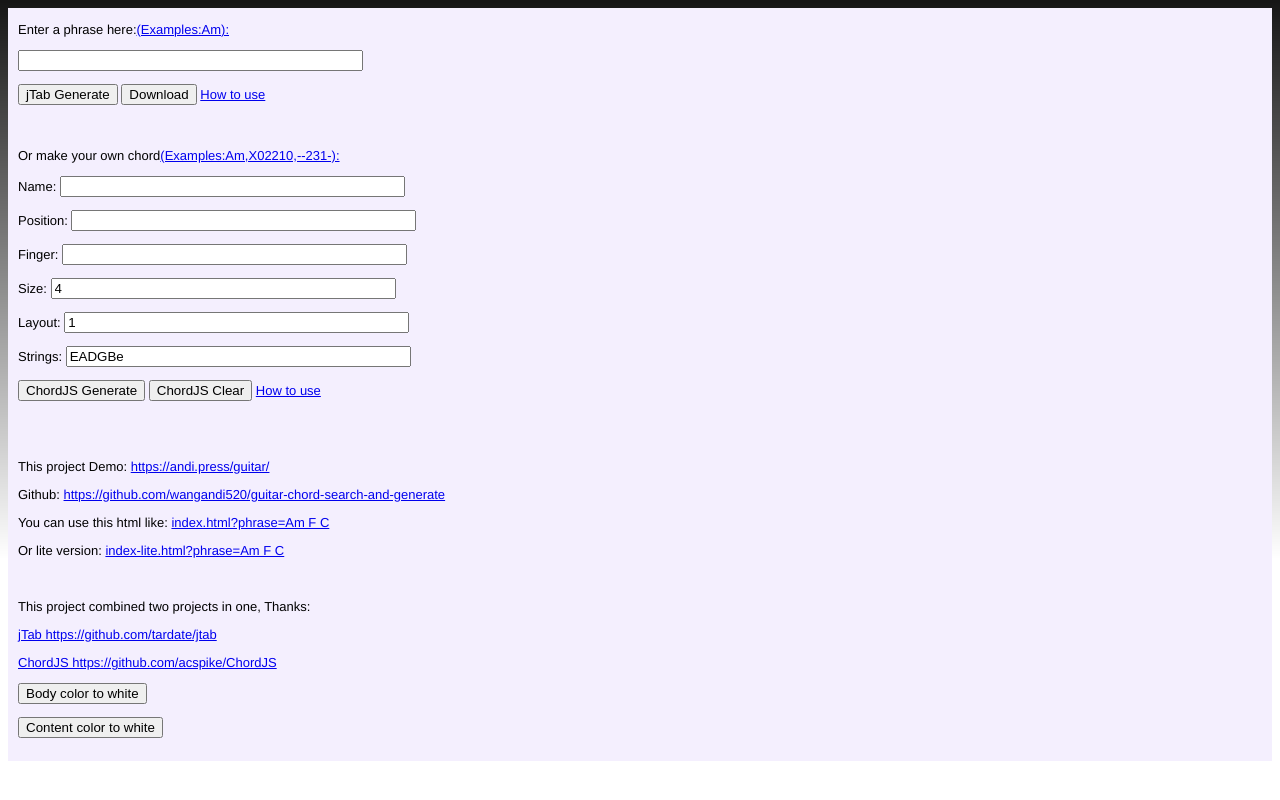
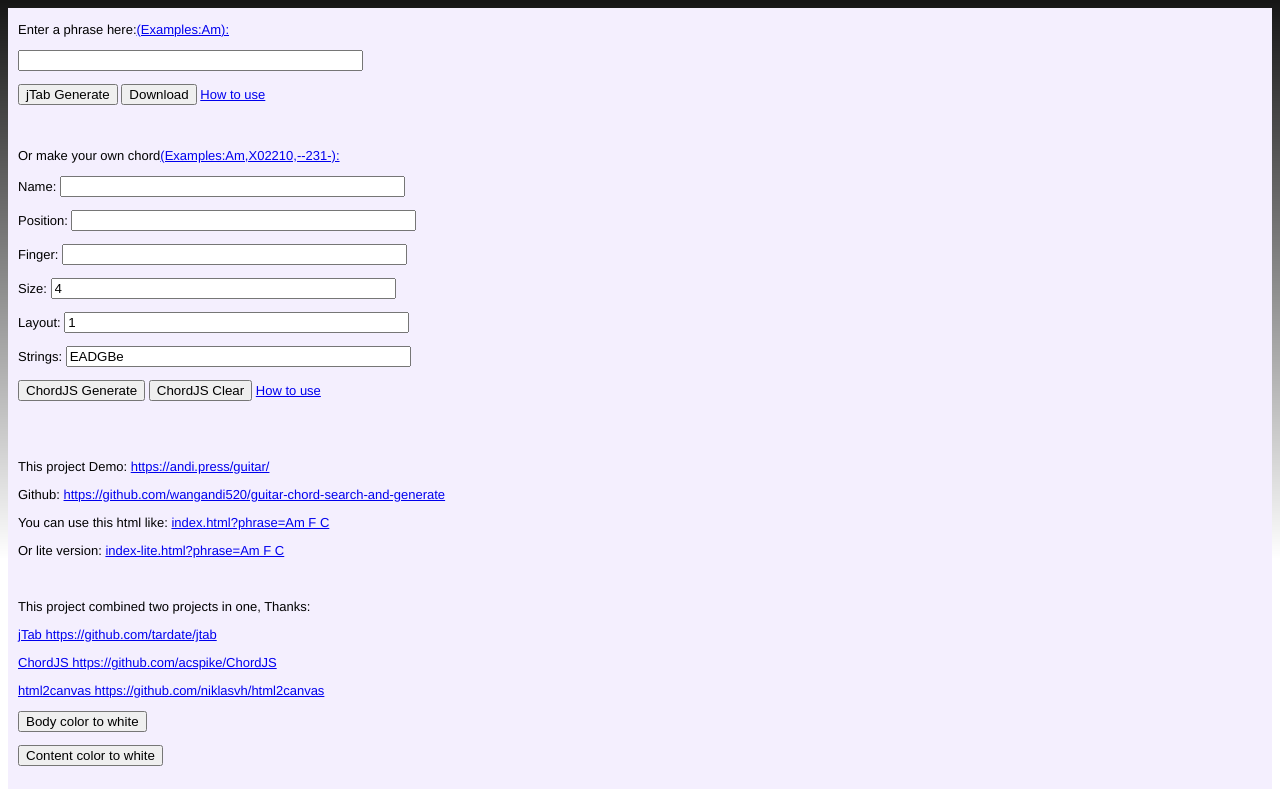
Before and after one commit to wangandi520/GuitarChordSearchAndGenerate, a plain HTML site: page index.html in a window 1280 px wide. Drawn offline with Linux system fonts and the light colour scheme.

Commit message:
udpate readme
udpate readme

```diff
--- a/index.html
+++ b/index.html
@@ -157,7 +157,7 @@
       <p>This project combined two projects in one, Thanks: </p>
       <p><a href="https://github.com/tardate/jtab">jTab https://github.com/tardate/jtab</a></p>
       <p><a href="https://github.com/acspike/ChordJS">ChordJS https://github.com/acspike/ChordJS</a></p>
-
+      <p><a href="https://github.com/niklasvh/html2canvas">html2canvas https://github.com/niklasvh/html2canvas</a></p>
 
       <p><input id="body-blackgroundcolor-button" type="button" value="Body color to white"></p>
       <p><input id="content-blackgroundcolor-button" type="button" value="Content color to white"></p>
```
Also changed, not shown: 1 other file.
